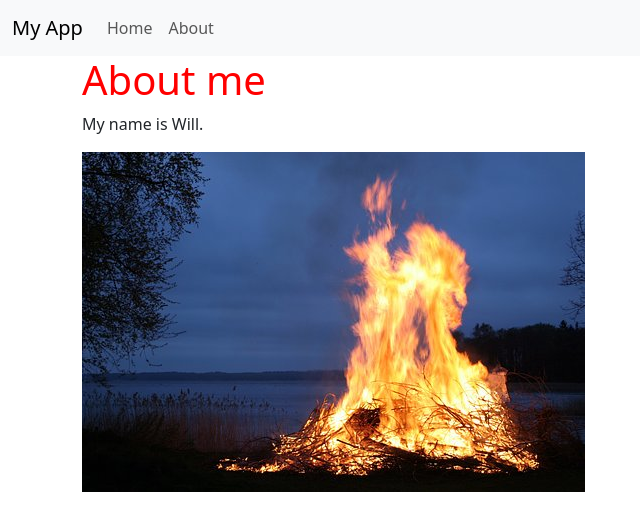
After one commit to Will-Quinnan/FSDI_112, a Django app: template templates/about.html in a window 1280 px wide. The commit adds this page. Shown: the top 531 px of the page, without its empty margins (0-640 px from the left). Run offline with Django 4.2, Linux system fonts and the light colour scheme; the template is opened without the code that fills it, so the values that code supplies are empty.

Commit message:
image and css

```diff
--- a/config/settings.py
+++ b/config/settings.py
@@ -117,7 +117,7 @@ USE_TZ = True
 # https://docs.djangoproject.com/en/4.1/howto/static-files/
 
 STATIC_URL = 'static/'
-STATICFILES_URL = [str(BASE_DIR.joinpath("static"))]
+STATICFILES_DIRS = [str(BASE_DIR.joinpath("static"))]
 
 # Default primary key field type
 # https://docs.djangoproject.com/en/4.1/ref/settings/#default-auto-field
--- a/pages/urls.py
+++ b/pages/urls.py
@@ -1,7 +1,8 @@
 from django.urls import path
-from .views import HomePageView
+from .views import HomePageView, AboutPageView
 
 
 urlpatterns = [
     path("", HomePageView.as_view(), name="home"),
+    path("about/", AboutPageView.as_view(), name="about"),
 ]
--- a/pages/views.py
+++ b/pages/views.py
@@ -3,3 +3,7 @@ from django.views.generic import TemplateView
 
 class HomePageView(TemplateView):
     template_name = "home.html"
+
+
+class AboutPageView(TemplateView):
+    template_name = "about.html"
--- /dev/null
+++ b/static/css/base.css
@@ -0,0 +1,7 @@
+h1{
+    color: red;
+}
+
+#id {
+    width: 30%;
+}
--- /dev/null
+++ b/templates/about.html
@@ -0,0 +1,12 @@
+{% extends 'base.html' %}
+{% load static %}
+
+{% block title %}About{% endblock title %}
+
+
+{% block content %}
+
+<h1>About me</h1>
+<p> My name is Will. </p>
+<img src="{% static 'img/fire.jpg' %}" id="profilepic">
+{% endblock content %}
--- /dev/null
+++ b/templates/base.html
@@ -0,0 +1,33 @@
+{% load static %}
+<!DOCTYPE html>
+<html lang="en">
+<head>
+    <meta charset="UTF-8">
+    <meta http-equiv="X-UA-Compatible" content="IE=edge">
+    <meta name="viewport" content="width=device-width, initial-scale=1.0">
+    <title>{% block title %}{% endblock title %}</title>
+    <link href="https://cdn.jsdelivr.net/npm/bootstrap@5.3.0-alpha1/dist/css/bootstrap.min.css" rel="stylesheet" integrity="sha384-GLhlTQ8iRABdZLl6O3oVMWSktQOp6b7In1Zl3/Jr59b6EGGoI1aFkw7cmDA6j6gD" crossorigin="anonymous">
+    <link href="{% static 'css/base.css' %}" rel="stylesheet">
+</head>
+<body>
+    <nav class="navbar navbar-expand-lg bg-body-tertiary">
+        <div class="container-fluid">
+            <a class="navbar-brand" href="{% url 'home' %}">My App</a>
+            <button class="navbar-toggler" type="button" data-bs-toggle="collapse" data-bs-target="#navbarNavAltMarkup" aria-controls="navbarNavAltMarkup" aria-expanded="false" aria-label="Toggle navigation">
+            <span class="navbar-toggler-icon"></span>
+            </button>
+            <div class="collapse navbar-collapse" id="navbarNavAltMarkup">
+            <div class="navbar-nav">
+                <a class="nav-link" href="{% url 'home' %}">Home</a>
+                <a class="nav-link" href="{% url 'about' %}">About</a>
+            </div>
+            </div>
+        </div>
+        </nav>
+    <div class="container">{% block content %}{% endblock content %}
+
+    </div>
+
+<script src="https://cdn.jsdelivr.net/npm/bootstrap@5.3.0-alpha1/dist/js/bootstrap.bundle.min.js" integrity="sha384-w76AqPfDkMBDXo30jS1Sgez6pr3x5MlQ1ZAGC+nuZB+EYdgRZgiwxhTBTkF7CXvN" crossorigin="anonymous"></script>
+</body>
+</html>
```
Also changed, not shown: templates/home.html (+10 -0 lines), static/img/fire.jpg (added).
